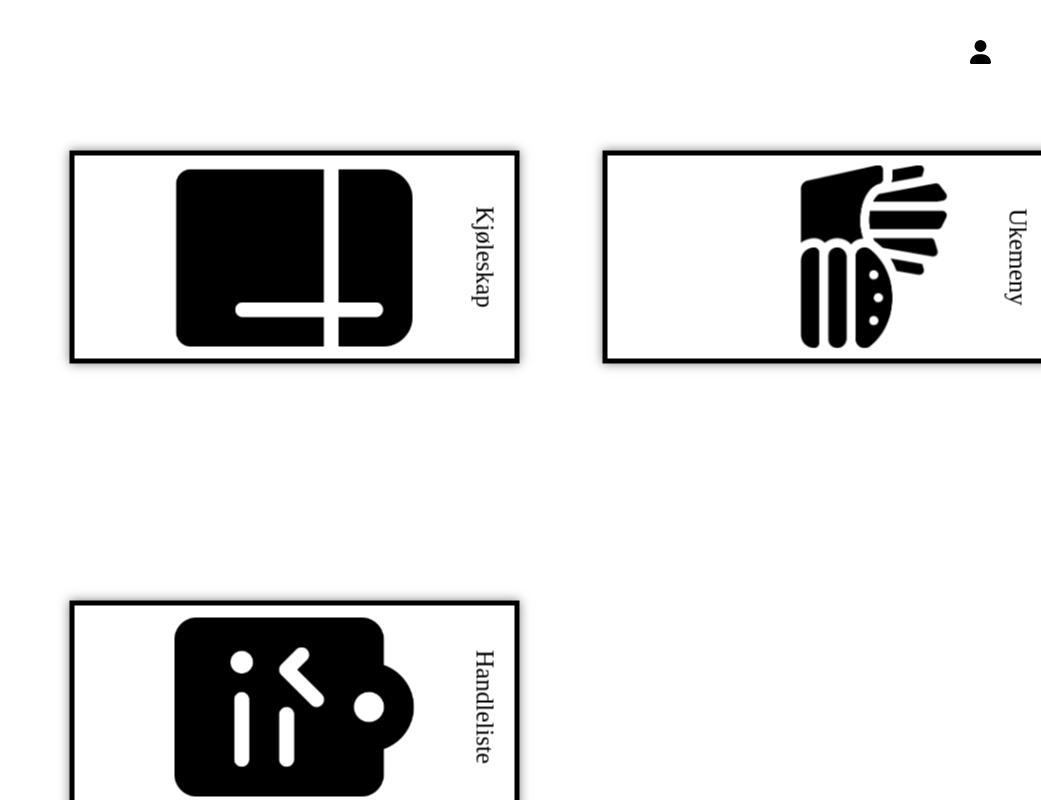
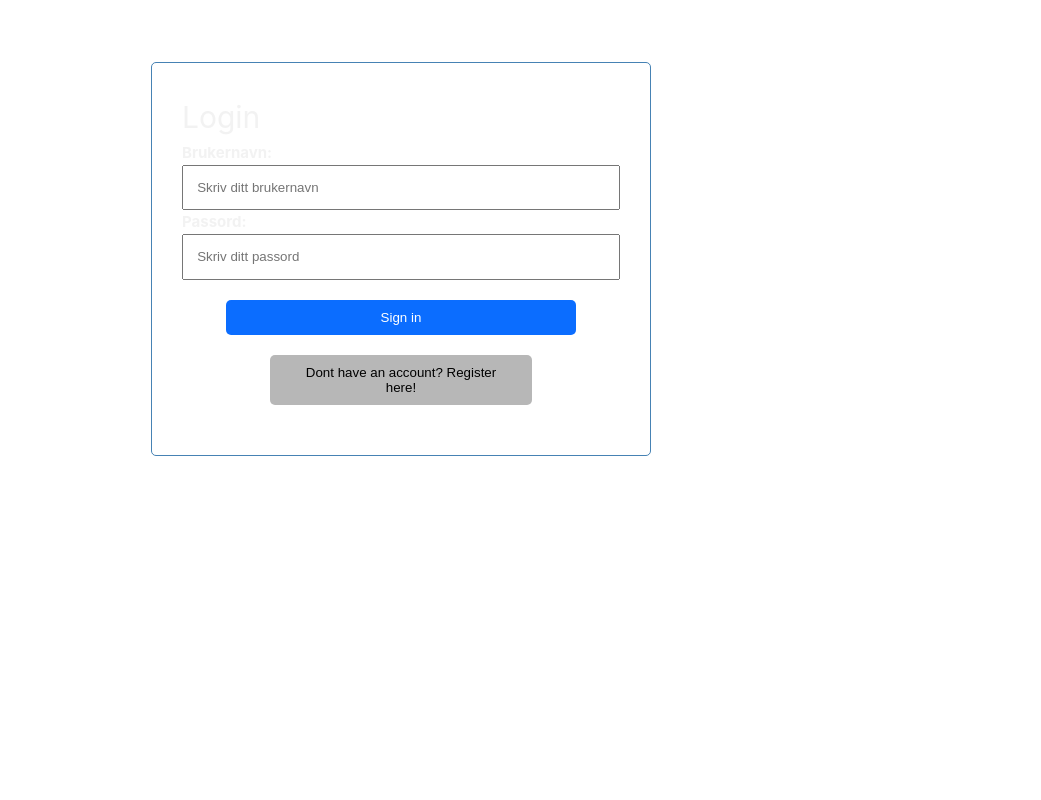
Before and after one commit to oddfjell/idatt2106_2023_12-frontend, a Vue app in the folder smartmat/: page / in a window 1280 px wide. Shown: the whole page, without its empty margins (239-1280 px from the left). Built offline with nearby package versions, Linux system fonts and the light colour scheme.

Commit message:
Made login the first router, and added password field

```diff
--- a/smartmat/src/views/LoginView.vue
+++ b/smartmat/src/views/LoginView.vue
@@ -6,7 +6,7 @@
     <input type="text" v-model="user.username" placeholder="Skriv ditt brukernavn " name="username" required>
 
     <label class="loginLabel" for="password">Passord: </label>
-    <input type="text" v-model="user.password" placeholder="Skriv ditt passord" name="password" required>
+    <input type="password" v-model="user.password" placeholder="Skriv ditt passord" name="password" required>
 
       <p id="error" v-if="error">{{error}} </p>
 
@@ -44,7 +44,7 @@ export default {
                 try {
                     let response = await accountService.loginAccount(this.user)
                     if (response.status === 200) {
-                        await router.push("/")
+                        await router.push("/home")
                     } else {
                         this.error = response.status
                         console.log("Login failed")
--- a/smartmat/src/views/RegisterView.vue
+++ b/smartmat/src/views/RegisterView.vue
@@ -6,7 +6,7 @@
             <input type="text" v-model="user.username" placeholder="Skriv ditt brukernavn " name="username" required>
 
             <label class="registerLabel" for="password">Passord: </label>
-            <input type="text" v-model="user.password" placeholder="Skriv ditt passord" name="password" required>
+            <input type="password" v-model="user.password" placeholder="Skriv ditt passord" name="password" required>
 
             <p id="error" v-if="error">{{error}} </p>
 
@@ -52,7 +52,7 @@ export default {
             }
         },
         onLogin(){
-            router.push('/login')
+            router.push('/')
         }
     }
 }
```
Also changed, not shown: smartmat/src/router/index.js (+4 -4 lines).
